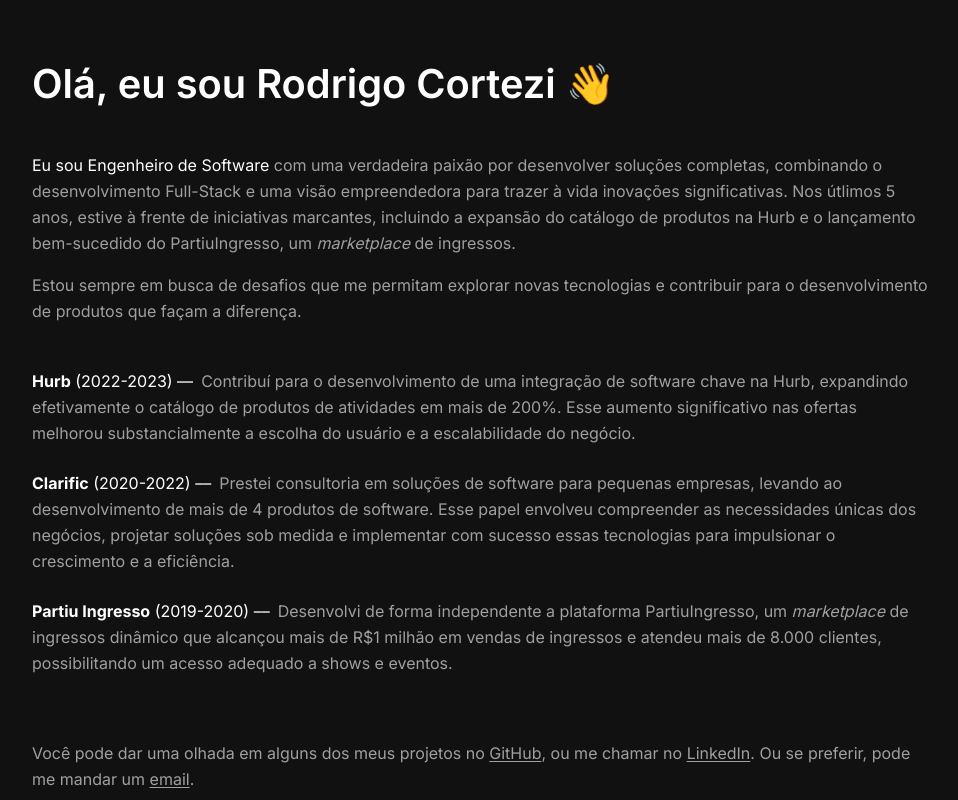
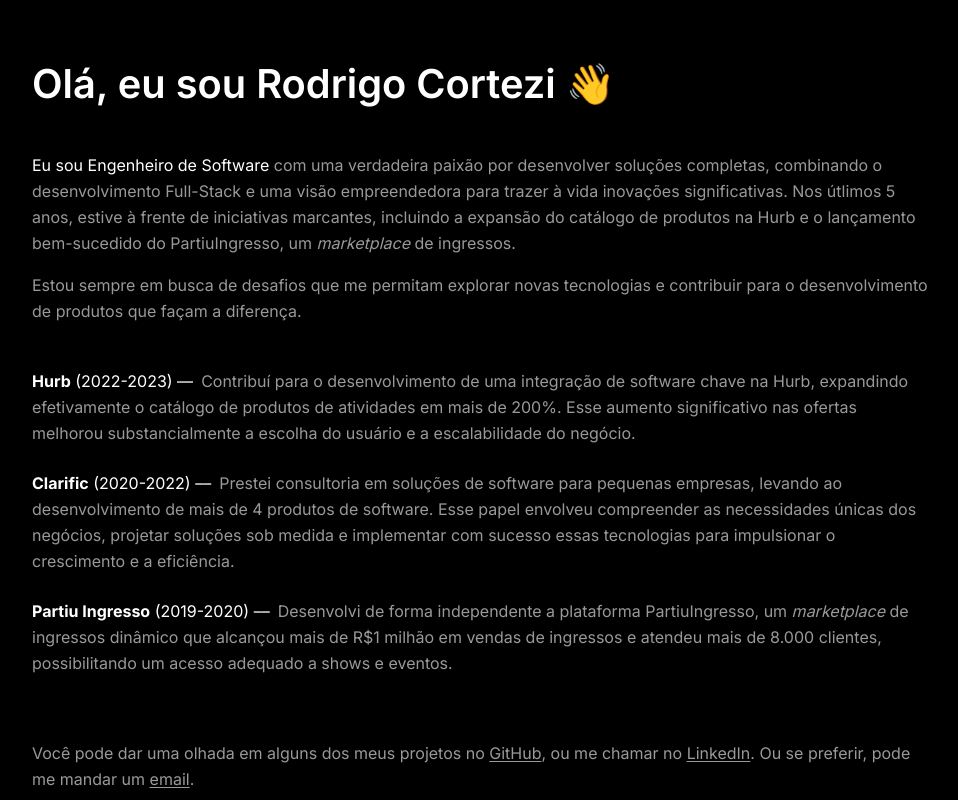
Before and after one commit to rodrigovcortezi/rodrigocortezi.com, a Next.js app: page / in a window 1280 px wide. Shown: the whole page, without its empty margins (160-1118 px from the left). Built offline with nearby package versions, Linux system fonts and the light colour scheme.

Commit message:
style: change background color

```diff
--- a/src/app/globals.css
+++ b/src/app/globals.css
@@ -7,7 +7,7 @@
 }
 
 :root {
-  --background-rgb: 17, 17, 17;
+  --background-rgb: 0, 0, 0;
 }
 
 body {
```
